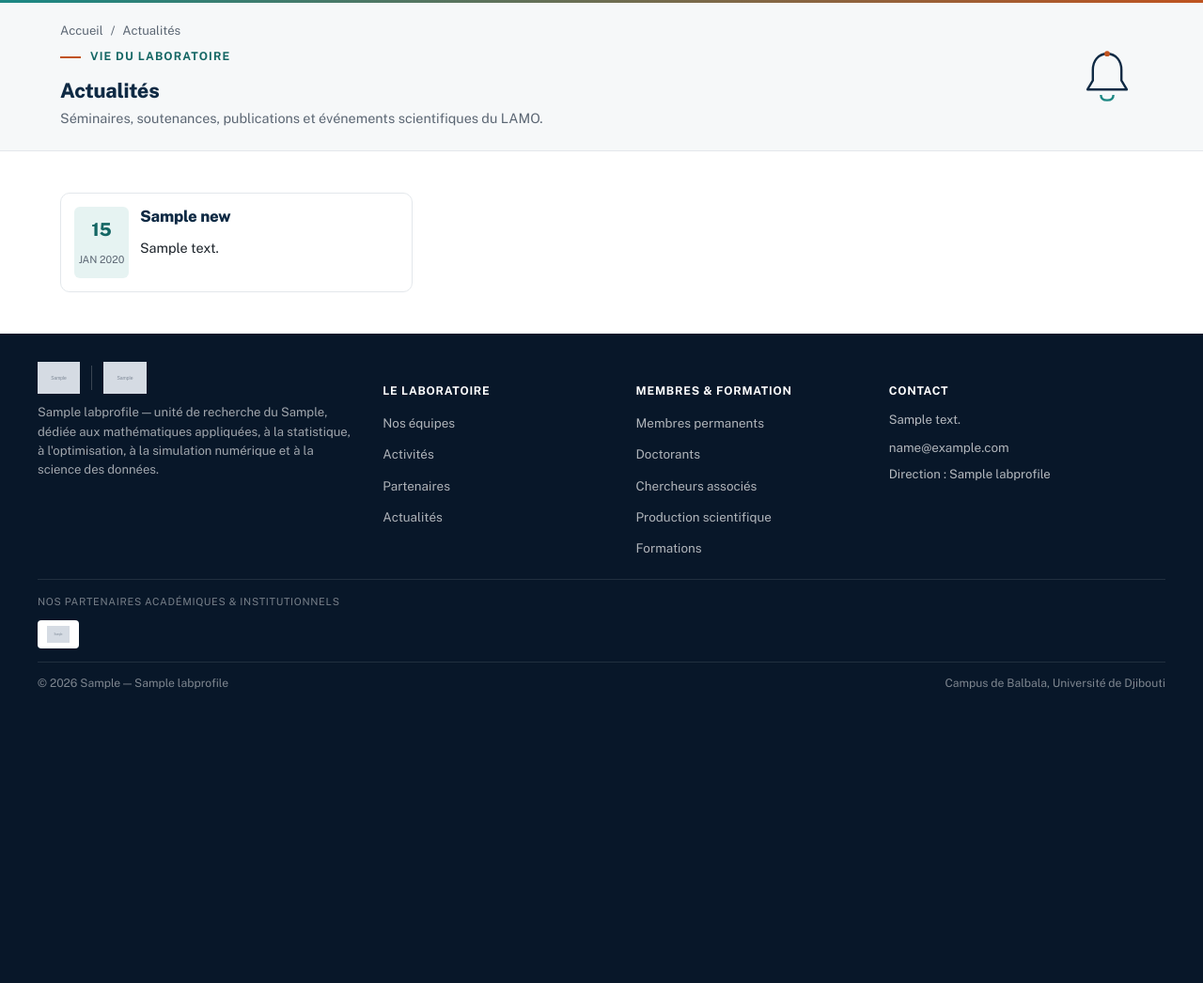
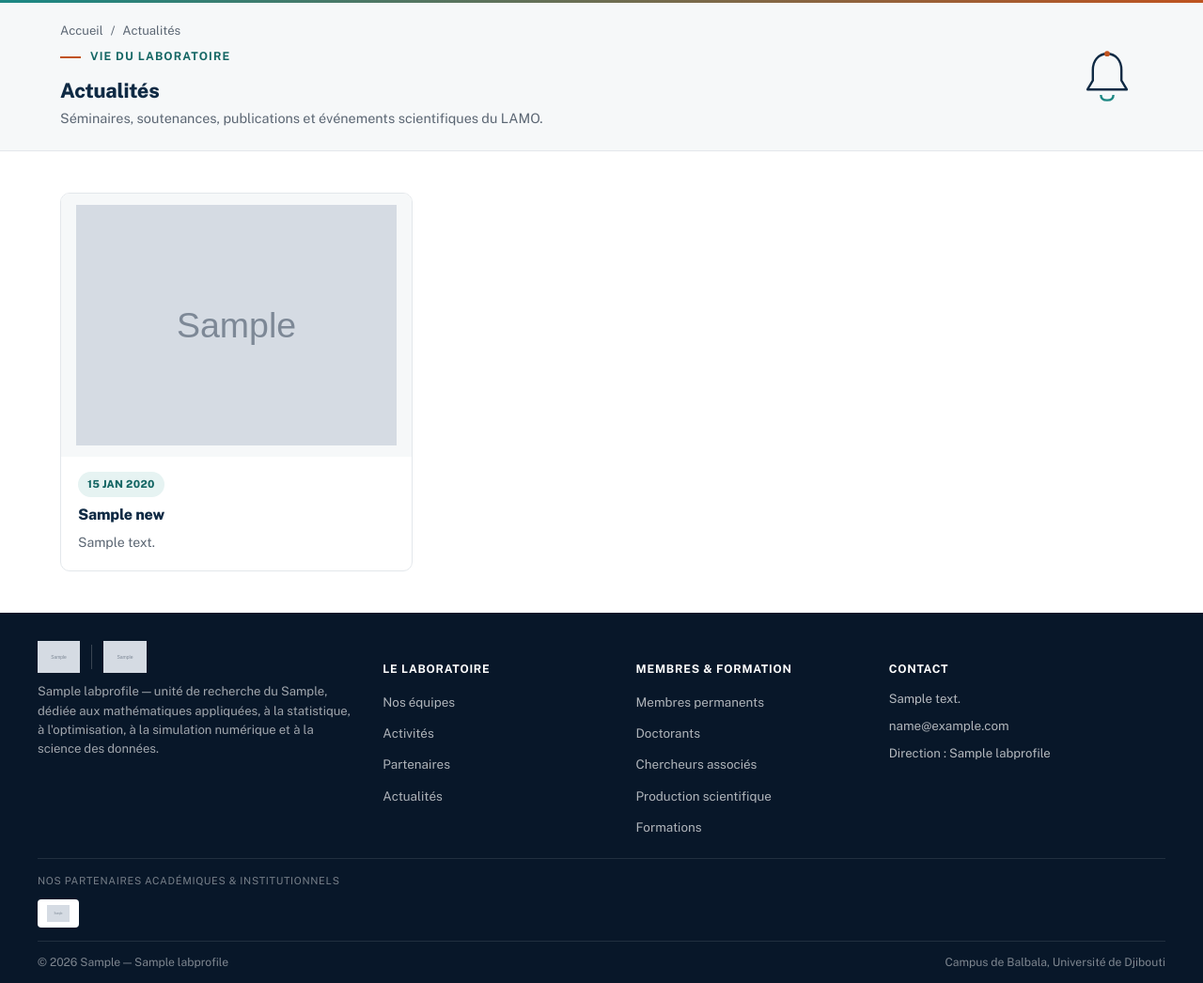
Before and after one commit to laboratoiredjib-lang/lamo, a Django app: page /actualites/ in a window 1280 px wide. Shown: the part 89-1135 px from the top of the page at 94% size. Before the commit the page ends 822 px from the top, so only its background shows below. Run offline with Django 5.2, Linux system fonts and the light colour scheme; tables that the repository leaves empty hold one stand-in row (values such as "Sample post"); grey boxes marked "Sample" are stand-in pictures; parts of the project's set-up code (start-up, migrations or seed data) failed here and were passed over.

Commit message:
Ajoute la section Actualités avec les affiches M2ISDA 2027 et IDM 2027
- Nouveau champ image sur le modèle News pour associer une affiche à
  chaque actualité
- Refonte de la carte actualité (news-card) : affiche en tête de carte,
  pastille de date, cohérente avec le style des autres cartes du site
- Deux premières actualités publiées : l'affiche de la 2e édition de la
  conférence M2ISDA (19-21 janvier 2027) et l'affiche de la Journée
  internationale des mathématiques 2027 (« Mathématiques, IA et notre
  avenir »), retenue comme thème de la 3e édition des Olympiades
  Nationales de Mathématiques

Co-Authored-By: Claude Sonnet 5 <noreply@anthropic.com>

```diff
--- a/lab/admin.py
+++ b/lab/admin.py
@@ -77,7 +77,7 @@ class PartnerAdmin(admin.ModelAdmin):
 
 @admin.register(News)
 class NewsAdmin(admin.ModelAdmin):
-    list_display = ("title", "date", "is_published")
+    list_display = ("title", "date", "image", "is_published")
     list_filter = ("is_published",)
     ordering = ("-date",)
 
--- a/lab/models.py
+++ b/lab/models.py
@@ -342,6 +342,7 @@ class News(models.Model):
     date = models.DateField()
     excerpt = models.CharField(max_length=400, blank=True)
     content = models.TextField(blank=True)
+    image = models.ImageField(upload_to="news/", blank=True, null=True, help_text="Affiche ou visuel associé à l'actualité.")
     is_published = models.BooleanField(default=True)
 
     class Meta:
--- a/lab/static/lab/css/style.css
+++ b/lab/static/lab/css/style.css
@@ -656,11 +656,23 @@ table.data-table { width: 100%; border-collapse: collapse; min-width: 620px; }
 .map-frame iframe { width: 100%; height: 100%; min-height: 260px; border: 0; display: block; }
 
 /* ---------- News ---------- */
-.news-card { background: #fff; border: 1px solid var(--line); border-radius: var(--radius-lg); padding: 14px; display: flex; gap: 12px; transition: box-shadow .2s var(--ease), transform .2s var(--ease); }
-.news-card:hover { box-shadow: var(--shadow); transform: translateY(-2px); }
-.news-date { flex-shrink: 0; width: 58px; text-align: center; background: var(--teal-tint); border-radius: var(--radius); padding: 8px 4px; color: var(--teal-dark); }
-.news-date .d { font-size: 1.2rem; font-weight: 800; display: block; }
-.news-date .m { font-size: 0.68rem; text-transform: uppercase; color: var(--muted); }
+.news-card {
+  background: #fff; border: 1px solid var(--line); border-radius: var(--radius-lg); overflow: hidden;
+  display: flex; flex-direction: column; height: 100%;
+  transition: box-shadow .25s var(--ease), transform .25s var(--ease);
+}
+.news-card:hover { box-shadow: var(--shadow-lg); transform: translateY(-4px); }
+.news-media { background: var(--bg-alt); aspect-ratio: 4 / 3; display: flex; align-items: center; justify-content: center; overflow: hidden; }
+.news-media img { width: 100%; height: 100%; object-fit: contain; padding: 12px; transition: transform .5s var(--ease); }
+.news-card:hover .news-media img { transform: scale(1.04); }
+.news-body { padding: 16px 18px 18px; display: flex; flex-direction: column; gap: 8px; flex: 1; }
+.news-date-pill {
+  align-self: flex-start; display: inline-flex; align-items: center; gap: 5px;
+  font-size: 0.7rem; font-weight: 800; color: var(--teal-dark); background: var(--teal-tint);
+  padding: 4px 10px; border-radius: 100px; text-transform: uppercase; letter-spacing: 0.03em;
+}
+.news-card h3 { font-size: 1rem; margin: 0; line-height: 1.4; }
+.news-card p { margin: 0; font-size: 0.88rem; color: var(--muted); line-height: 1.55; }
 
 /* ---------- CTA "Rejoindre le LAMO" ---------- */
 .join-box {
--- a/lab/templates/lab/news_list.html
+++ b/lab/templates/lab/news_list.html
@@ -23,13 +23,16 @@
 <section class="section reveal">
   <div class="container">
     {% if news %}
-    <div class="grid-3">
+    <div class="grid-3 stagger">
       {% for item in news %}
       <div class="news-card">
-        <div class="news-date"><span class="d">{{ item.date|date:"d" }}</span><span class="m">{{ item.date|date:"M Y" }}</span></div>
-        <div>
-          <h3 style="font-size:1.05rem;">{{ item.title }}</h3>
-          <p style="margin:0;font-size:0.9rem;">{{ item.excerpt }}</p>
+        {% if item.image %}
+        <div class="news-media"><img src="{{ item.image.url }}" alt="{{ item.title }}" loading="lazy"></div>
+        {% endif %}
+        <div class="news-body">
+          <span class="news-date-pill">{{ item.date|date:"d M Y" }}</span>
+          <h3>{{ item.title }}</h3>
+          <p>{{ item.excerpt }}</p>
         </div>
       </div>
       {% endfor %}
```
Also changed, not shown: lab/management/commands/seed_lamo.py (+68 -0 lines), lab/templates/lab/home.html (+7 -4 lines), lab/migrations/0012_news_image.py (added), seed_media/news_idm_2027_olympiades.png (added).
